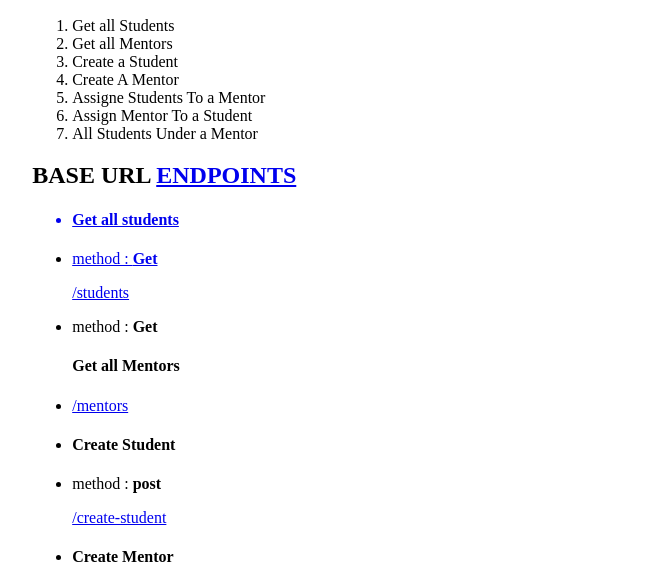
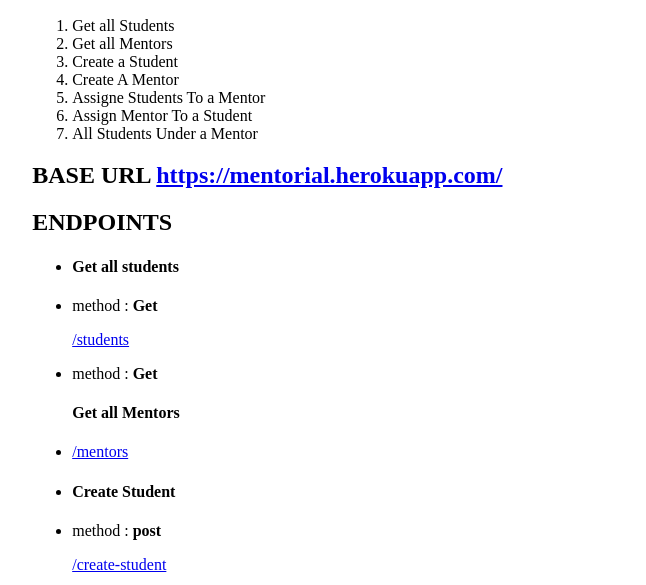
Before and after one commit to Sanjeevkumar-woks/Mentorial, a website: page index.html in a window 1280 px wide. Shown: the part 152-737 px from the top of the page, without its empty margins (39-685 px from the left). Drawn offline with Linux system fonts and the light colour scheme.

Commit message:
Update index.html

```diff
--- a/index.html
+++ b/index.html
@@ -26,7 +26,7 @@
             <li>All Students Under a Mentor</li>
         </ol>
 
-        <h2>BASE URL <a href="https://mentorial.herokuapp.com/</a></h2>
+        <h2>BASE URL <a href="https://mentorial.herokuapp.com/">https://mentorial.herokuapp.com/</a></h2>
         <h2>ENDPOINTS</h2>
         <ul>
             <li>
```
